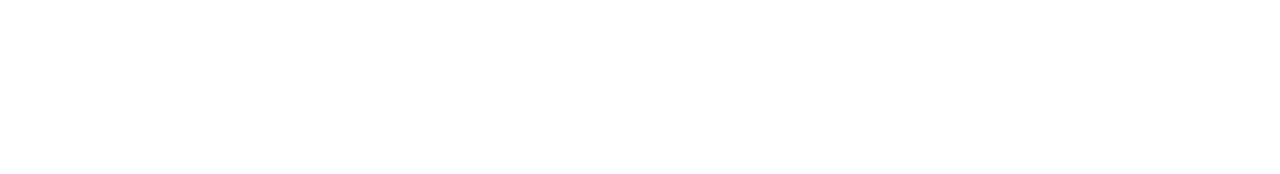
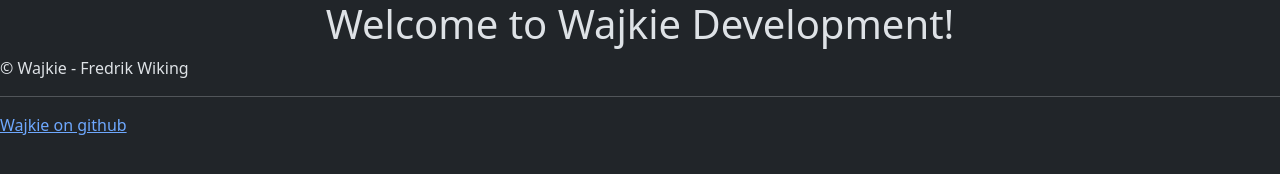
Before and after one commit to Wajkie/wajkieDevelopment, a website built with Vite: page index.html in a window 1280 px wide. Built offline with nearby package versions, Linux system fonts and the light colour scheme.

```diff
--- a/index.html
+++ b/index.html
@@ -1,10 +1,9 @@
 <!doctype html>
-<html lang="en">
+<html lang="sv" data-bs-theme="dark">
   <head>
     <meta charset="UTF-8" />
-    <link rel="icon" type="image/svg+xml" href="/vite.svg" />
     <meta name="viewport" content="width=device-width, initial-scale=1.0" />
-    <title>Vite + TS</title>
+    <title>Wajkie Development</title>
   </head>
   <body>
     <div id="app"></div>
--- a/package.json
+++ b/package.json
@@ -14,6 +14,7 @@
   },
   "dependencies": {
     "bootstrap": "^5.3.3",
+    "firebase": "^11.1.0",
     "sass": "^1.77.5"
   }
 }
--- a/src/assets/style/app.scss
+++ b/src/assets/style/app.scss
@@ -1 +1,7 @@
 @import "bootstrap/scss/bootstrap";
+
+#app {
+    h1 {
+        text-align: center;
+    }
+}
--- a/src/main.ts
+++ b/src/main.ts
@@ -1 +1,17 @@
-import "./assets/style/app.scss"
+import "./assets/style/app.scss";
+import { db} from "./assets/firebase/firebase";
+const appEl = document.querySelector<HTMLDivElement>("#app")!;
+appEl.innerHTML= `
+	<header>
+		<h1> Welcome to Wajkie Development!<h1>
+	</header>
+	<section>
+		<h2></h2>
+	</section>
+	<footer>
+		&copy Wajkie - Fredrik Wiking
+		<hr>
+		<a href="https://github.com/Wajkie" target="blank">Wajkie on github</a>
+	</footer>
+
+`
```
Also changed, not shown: src/assets/types/types.ts (added, +38 -0 lines), 2 other files.
